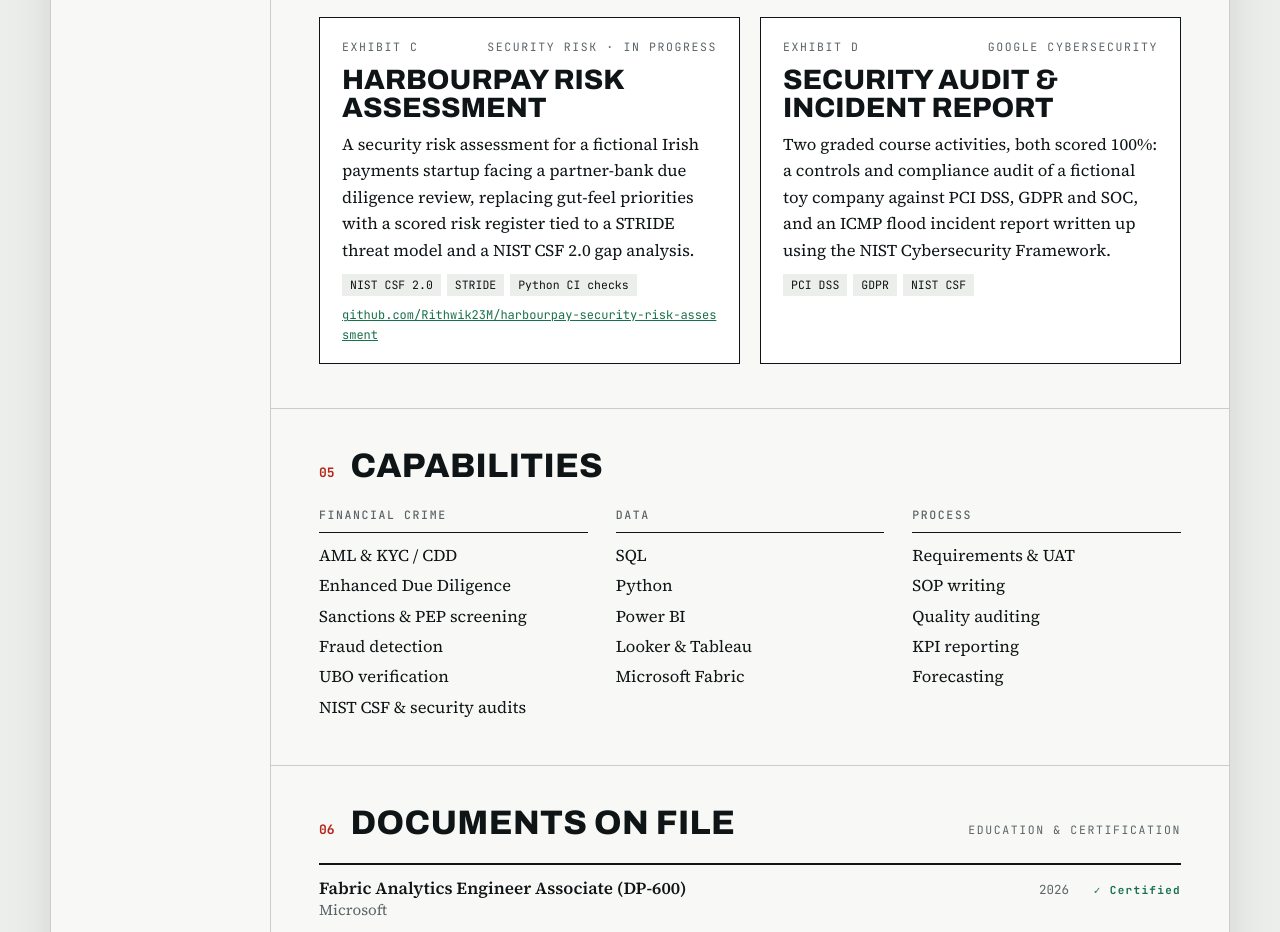
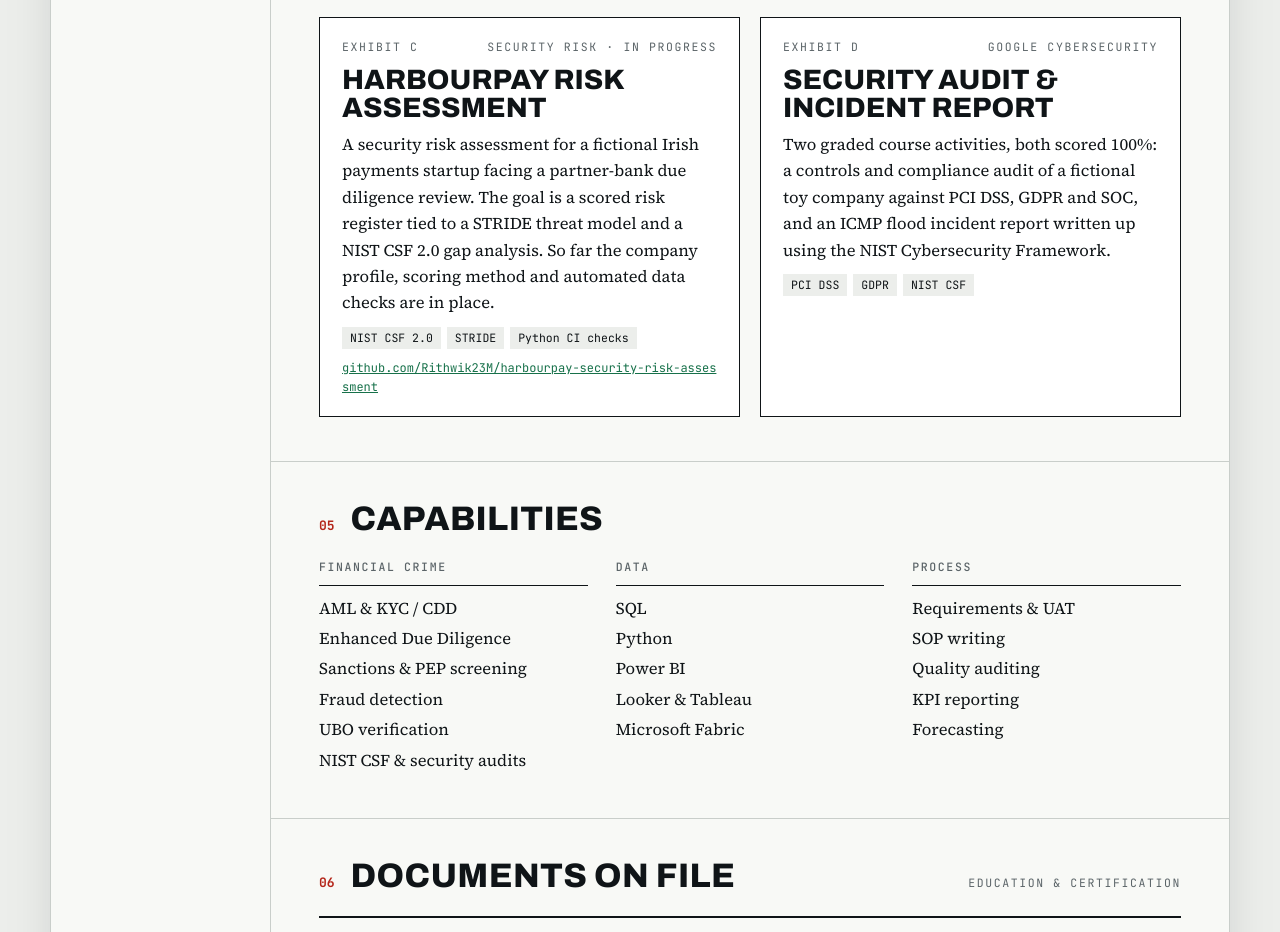
Before and after one commit to Rithwik23M/Rithwik23M.github.io, a plain HTML site: page index.html in a window 1280 px wide. Shown: the part 3447-4379 px from the top of the page. Drawn offline with Linux system fonts and the light colour scheme.

Commit message:
Clarify HarbourPay project status

```diff
--- a/index.html
+++ b/index.html
@@ -444,7 +444,7 @@ h2 {
           <div class="exhibit">
             <div class="label"><span>Exhibit C</span><span>Security risk · in progress</span></div>
             <h3>HarbourPay Risk Assessment</h3>
-            <p>A security risk assessment for a fictional Irish payments startup facing a partner-bank due diligence review, replacing gut-feel priorities with a scored risk register tied to a STRIDE threat model and a NIST CSF 2.0 gap analysis.</p>
+            <p>A security risk assessment for a fictional Irish payments startup facing a partner-bank due diligence review. The goal is a scored risk register tied to a STRIDE threat model and a NIST CSF 2.0 gap analysis. So far the company profile, scoring method and automated data checks are in place.</p>
             <div class="stack"><span>NIST CSF 2.0</span><span>STRIDE</span><span>Python CI checks</span></div>
             <a class="code" href="https://github.com/Rithwik23M/harbourpay-security-risk-assessment">github.com/Rithwik23M/harbourpay-security-risk-assessment</a>
           </div>
```
